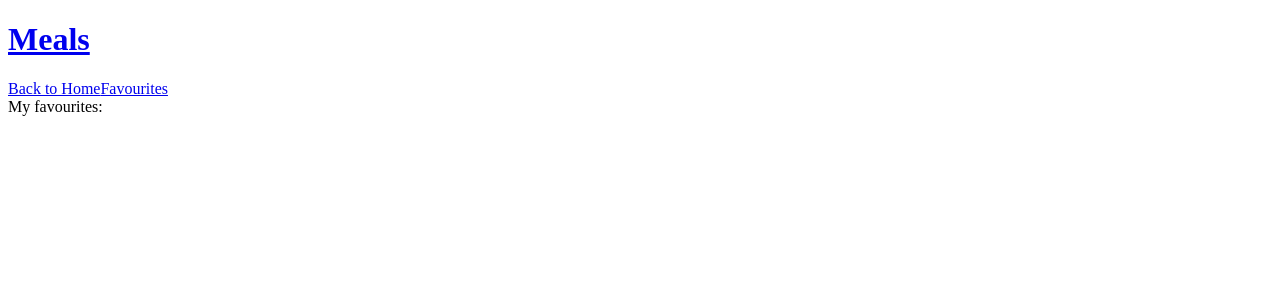
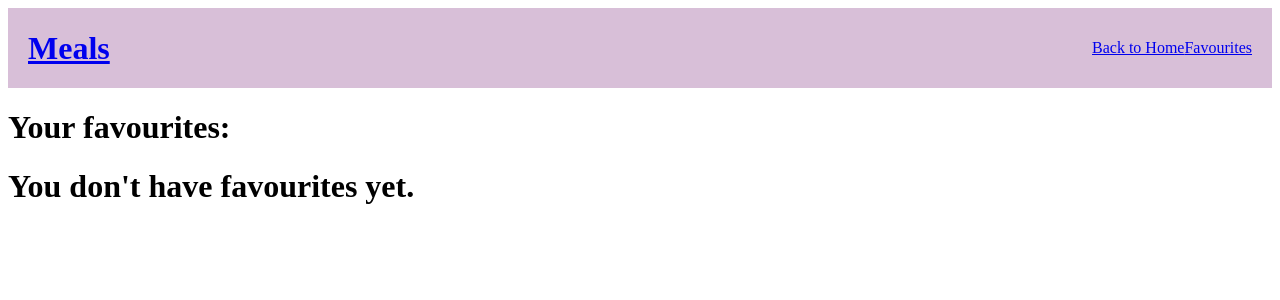
Before and after one commit to ujvarivera/WEB1-beadando, a React (Create React App) app: page /favourites in a window 1280 px wide. Shown: the top 300 px of the page. Built offline with nearby package versions, Linux system fonts and the light colour scheme.

Commit message:
localstorage, context added

```diff
--- a/package.json
+++ b/package.json
@@ -8,6 +8,7 @@
     "react-dom": "^17.0.2",
     "react-router-dom": "^5.3.0",
     "react-scripts": "4.0.3",
+    "styled-components": "^5.3.3",
     "web-vitals": "^1.0.1"
   },
   "scripts": {
--- a/src/App.js
+++ b/src/App.js
@@ -1,20 +1,27 @@
 import SearchingMeals from "./components/SearchingMeals";
 import { Route, Switch, Redirect } from "react-router-dom";
 import NavBar from "./components/NavBar";
+import Favourites from "./components/Favourites";
+import FavouritesContext from "./context/FavouritesContext";
+import ErrorBoundary from "./components/ErrorBoundary";
 
 export default function App() {
   return (
-    <div>
+    <ErrorBoundary>
       <NavBar />
       <Switch>
         <Route exact path="/">
-          <SearchingMeals />
+          <FavouritesContext>
+            <SearchingMeals />
+          </FavouritesContext>
         </Route>
         <Route path="/favourites">
-          <div>My favourites: </div>
+          <FavouritesContext>
+            <Favourites />
+          </FavouritesContext>
         </Route>
         <Redirect from="*" to="/" />
       </Switch>
-    </div>
+    </ErrorBoundary>
   );
 }
--- /dev/null
+++ b/src/components/ErrorBoundary.js
@@ -0,0 +1,25 @@
+import React, { Component } from "react";
+
+class ErrorBoundary extends Component {
+  constructor(props) {
+    super(props);
+    this.state = { hasError: false };
+  }
+
+  static getDerivedStateFromError(error) {
+    return { hasError: true };
+  }
+
+  componentDidCatch(error, errorInfo) {
+    console.log(error, errorInfo);
+  }
+
+  render() {
+    if (this.state.hasError) {
+      return <h1>ERROR.</h1>;
+    }
+    return this.props.children;
+  }
+}
+
+export default ErrorBoundary;
--- /dev/null
+++ b/src/components/Favourites.js
@@ -0,0 +1,26 @@
+import Meal from "./Meal";
+//import { useContext } from "react";
+//import { Context } from "../context/FavouritesContext";
+
+export default function Favourites() {
+  //const { favourites } = useContext(Context);
+  const favourites = JSON.parse(localStorage.getItem("favourites"));
+
+  return (
+    <div>
+      <h1>Your favourites:</h1>
+      {favourites ? (
+        favourites.map((meal) => (
+          <Meal
+            name={meal.strMeal}
+            key={meal.idMeal}
+            image={meal.strMealThumb}
+            data={meal}
+          />
+        ))
+      ) : (
+        <h1> You don't have favourites yet. </h1>
+      )}
+    </div>
+  );
+}
--- a/src/components/Meal.js
+++ b/src/components/Meal.js
@@ -1,10 +1,14 @@
-import { useState } from "react";
+import { useContext } from "react";
+import { Context } from "../context/FavouritesContext";
 
 export default function Meal({ image, name, data }) {
-  const [favourites, setFavourites] = useState([]);
+  const { favourites, setFavourites } = useContext(Context);
 
   function like() {
-    setFavourites([...favourites, data]);
+    if (!favourites.includes(data)) {
+      setFavourites([...favourites, data]);
+      localStorage.setItem("favourites", JSON.stringify(favourites));
+    }
   }
 
   return (
--- a/src/components/NavBar.js
+++ b/src/components/NavBar.js
@@ -1,13 +1,17 @@
 import { NavLink } from "react-router-dom";
+import Navigation from "../styles/Navigation";
+import Row from "../styles/Row";
 
 export default function Header() {
   return (
-    <div>
+    <Navigation>
       <NavLink to="/">
         <h1>Meals</h1>
       </NavLink>
-      <NavLink to="/">Back to Home</NavLink>
-      <NavLink to="/favourites">Favourites</NavLink>
-    </div>
+      <Row>
+        <NavLink to="/">Back to Home</NavLink>
+        <NavLink to="/favourites">Favourites</NavLink>
+      </Row>
+    </Navigation>
   );
 }
--- /dev/null
+++ b/src/context/FavouritesContext.js
@@ -0,0 +1,13 @@
+import React, { useState, createContext } from "react";
+
+export const Context = createContext();
+
+export default function FavouritesContext({ children }) {
+  const [favourites, setFavourites] = useState([]);
+  const value = {
+    favourites,
+    setFavourites
+  };
+
+  return <Context.Provider value={value}>{children}</Context.Provider>;
+}
--- /dev/null
+++ b/src/styles/Navigation.js
@@ -0,0 +1,12 @@
+import styled from "styled-components";
+
+const Navigation = styled.div`
+  background: Thistle;
+  height: 80px;
+  display: flex;
+  justify-content: space-between;
+  align-items: center;
+  padding: 0 20px;
+`;
+
+export default Navigation;
--- /dev/null
+++ b/src/styles/Row.js
@@ -0,0 +1,9 @@
+import styled from "styled-components";
+
+const Row = styled.div`
+  display: flex;
+  flex-direction: row;
+  align-items: center;
+`;
+
+export default Row;
```
